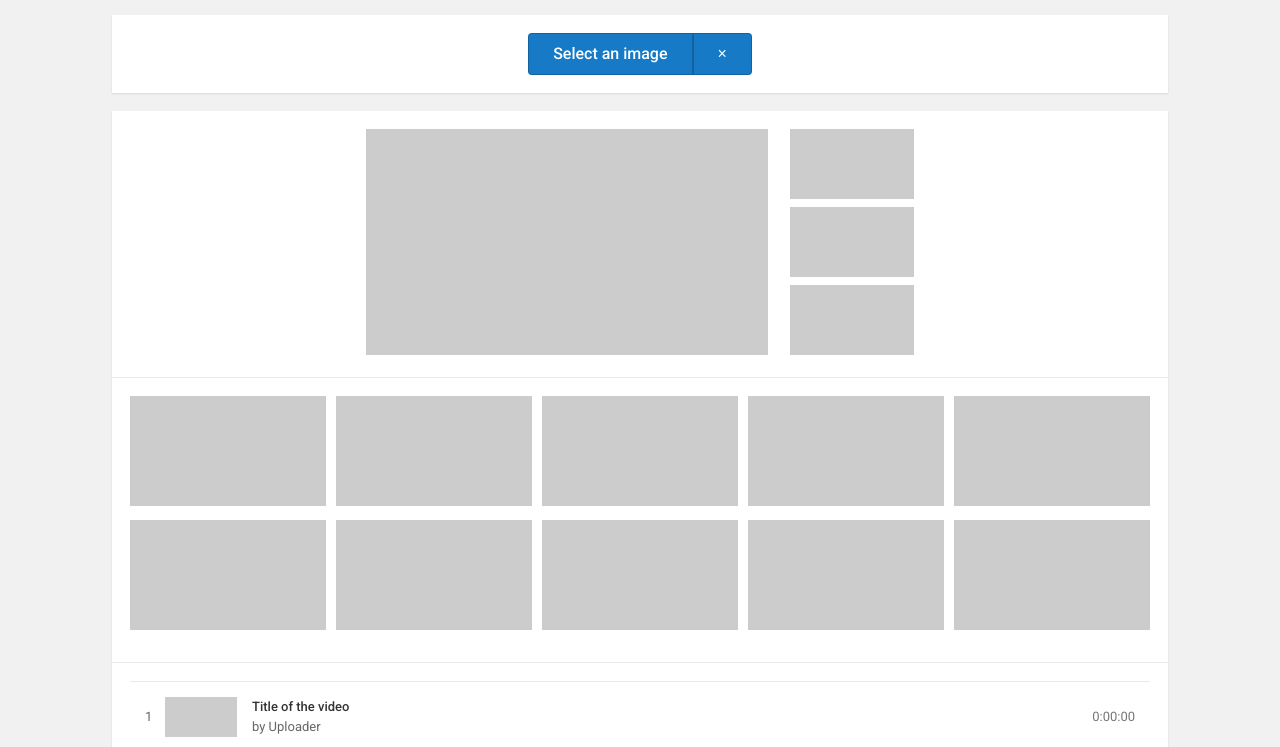
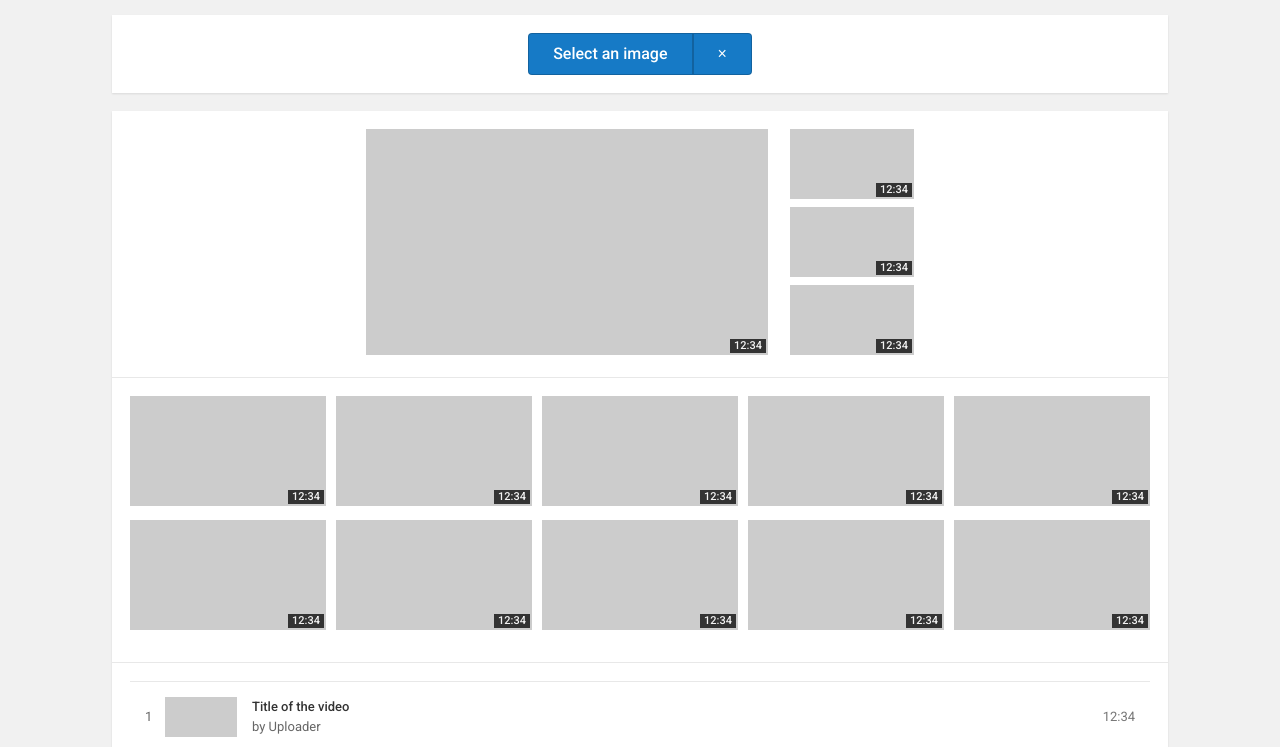
Before and after one commit to meyfa/youtube-thumbnail-preview, a website: page index.html in a window 1280 px wide. Shown: the part 53-800 px from the top of the page. Drawn offline with nearby package versions, Linux system fonts and the light colour scheme.

Commit message:
Use directive for displaying thumbnails
Adds a directive, <app-thumbnail>, that replaces the 'previmg' class. It
takes its source from the parent scope and so a lot of markup can be
removed.
Moreover, it has a running time display in the bottom right corner. This
can be hidden via the 'hide-time' attribute.

```diff
--- a/app/app.css
+++ b/app/app.css
@@ -140,13 +140,34 @@ button::-moz-focus-inner, input::-moz-focus-inner {
 
 
 
-.previmg {
+app-thumbnail {
+    position: relative;
+}
+
+.thumb-img {
     display: block;
     width: 100%;
     height: 100%;
     background: #CCC;
     background-size: cover;
     background-position: center;
+}
+
+.thumb-time {
+    position: absolute;
+    bottom: 2px;
+    right: 2px;
+    height: 14px;
+    line-height: 14px;
+    padding: 0 4px;
+    font-size: 11px;
+    font-weight: 500;
+    color: #FFF;
+    background: #000;
+    opacity: 0.75;
+}
+app-thumbnail[hide-time] .thumb-time {
+    display: none;
 }
 
 
--- a/app/app.js
+++ b/app/app.js
@@ -56,3 +56,16 @@ app.directive("fileModel", [function () {
 
     };
 }]);
+
+
+
+app.directive("appThumbnail", [function () {
+    return {
+
+        restrict: "E",
+        scope: true,
+
+        templateUrl: "app/thumbnail.html"
+
+    };
+}]);
--- /dev/null
+++ b/app/thumbnail.html
@@ -0,0 +1,2 @@
+<div class="thumb-img" ng-style="{'background-image': 'url(\'' + image + '\')'}"></div>
+<span class="thumb-time">12:34</span>
--- a/index.html
+++ b/index.html
@@ -48,15 +48,11 @@
             <div class="box-sec centered">
 
                 <!-- "watch next" -->
-                <div class="prev-watchnext">
-                    <div class="previmg" ng-style="{'background-image': 'url(\'' + image + '\')'}"></div>
-                </div>
+                <app-thumbnail class="prev-watchnext"></app-thumbnail>
 
                 <!-- small suggestions -->
                 <div class="prev-vlist">
-                    <div class="prev-vlist-item" ng-repeat="i in [0,1,2]">
-                        <div class="previmg" ng-style="{'background-image': 'url(\'' + image + '\')'}"></div>
-                    </div>
+                    <app-thumbnail class="prev-vlist-item" ng-repeat="i in [0,1,2]"></app-thumbnail>
                 </div>
 
             </div>
@@ -64,9 +60,7 @@
             <!-- channel: section grid -->
             <div class="box-sec">
 
-                <div class="prev-grid" ng-repeat="i in [0,1,2,3,4,5,6,7,8,9]">
-                    <div class="previmg" ng-style="{'background-image': 'url(\'' + image + '\')'}"></div>
-                </div>
+                <app-thumbnail class="prev-grid" ng-repeat="i in [0,1,2,3,4,5,6,7,8,9]"></app-thumbnail>
 
             </div>
 
@@ -75,19 +69,13 @@
 
                 <div class="prev-playlist">
                     <div class="prev-playlist-item" ng-repeat="i in [0,1,2,3,4]">
-                        <div class="prev-playlist-item-no">
-                            {{$index + 1}}
-                        </div>
-                        <div class="prev-playlist-item-img">
-                            <div class="previmg" ng-style="{'background-image': 'url(\'' + image + '\')'}"></div>
-                        </div>
+                        <div class="prev-playlist-item-no">{{$index + 1}}</div>
+                        <app-thumbnail hide-time class="prev-playlist-item-img"></app-thumbnail>
                         <div class="prev-playlist-item-text">
                             <strong>Title of the video</strong><br />
                             by Uploader
                         </div>
-                        <div class="prev-playlist-item-time">
-                            0:00:00
-                        </div>
+                        <div class="prev-playlist-item-time">12:34</div>
                     </div>
                 </div>
 
@@ -97,9 +85,7 @@
             <div class="box-sec centered">
 
                 <div class="prev-rec" ng-repeat="i in [0,1,2,3,4,5,6,7]">
-                    <div class="prev-rec-img">
-                        <div class="previmg" ng-style="{'background-image': 'url(\'' + image + '\')'}"></div>
-                    </div>
+                    <app-thumbnail class="prev-rec-img"></app-thumbnail>
                     <div class="prev-rec-text">
                         <strong>Title of the video</strong><br />
                         Uploader<br />
```
